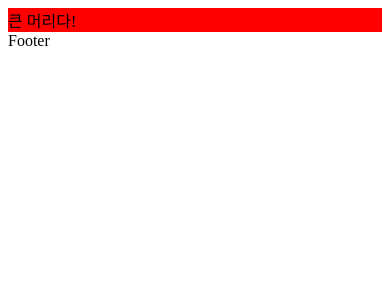
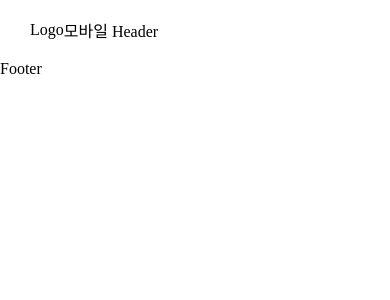
Before and after one commit to Jong-Yu/front-teamwork, a React (Vite) app: page / in a window 390 px wide. Shown: the top 300 px of the page. Built offline with nearby package versions, Linux system fonts and the light colour scheme.

Commit message:
feat: useMediaQuery 사용해보기

```diff
--- a/package.json
+++ b/package.json
@@ -16,6 +16,7 @@
     "react": "^18.2.0",
     "react-dom": "^18.2.0",
     "react-query": "^3.39.3",
+    "react-responsive": "^9.0.2",
     "react-router-dom": "^6.14.0"
   },
   "devDependencies": {
--- a/src/layout/header/Header.tsx
+++ b/src/layout/header/Header.tsx
@@ -1,3 +1,28 @@
+import { useMediaQuery } from 'react-responsive';
+import { Logo } from './components/Logo';
+
 export const Header = () => {
-  return <div className="header layout">큰 머리다!</div>;
+  const isMobile = useMediaQuery({
+    query: '(min-width:0px) and (max-width:639px)',
+  });
+
+  const isTablet = useMediaQuery({
+    query: '(min-width:640px) and (max-width:1023px)',
+  });
+
+  const isDesktop = useMediaQuery({
+    query: '(min-width:1024px)',
+  });
+
+  return (
+    <nav className="header nav">
+      <div className="inner_container">
+        <Logo />
+
+        {isMobile && <>모바일 Header</>}
+        {isTablet && <>테블릿 Header</>}
+        {isDesktop && <>데스크탑 Header</>}
+      </div>
+    </nav>
+  );
 };
--- /dev/null
+++ b/src/layout/header/components/Logo.tsx
@@ -0,0 +1,3 @@
+export const Logo = () => {
+  return <div>Logo</div>;
+};
--- a/src/main.scss
+++ b/src/main.scss
@@ -1,6 +1,12 @@
-$mobile: 768px;
+$mobile: 639px;
 $tablet: 1023px;
 $desktop: 1024px;
+
+html,
+body {
+  margin: 0;
+  padding: 0;
+}
 
 @mixin mobile {
   @media (max-width: $mobile) {
@@ -14,14 +20,19 @@ $desktop: 1024px;
   }
 }
 
+.header.nav {
+  height: 60px;
+}
+
+.header.nav > .inner_container {
+  padding: 0 30px;
+  height: inherit;
+  display: flex;
+  align-items: center;
+}
+
 @include mobile {
-  .header.layout {
-    background-color: red;
-  }
 }
 
 @include tablet {
-  .header.layout {
-    background-color: blue;
-  }
 }
```
Also changed, not shown: 1 other file (tests, documents, lock files or other folders).
